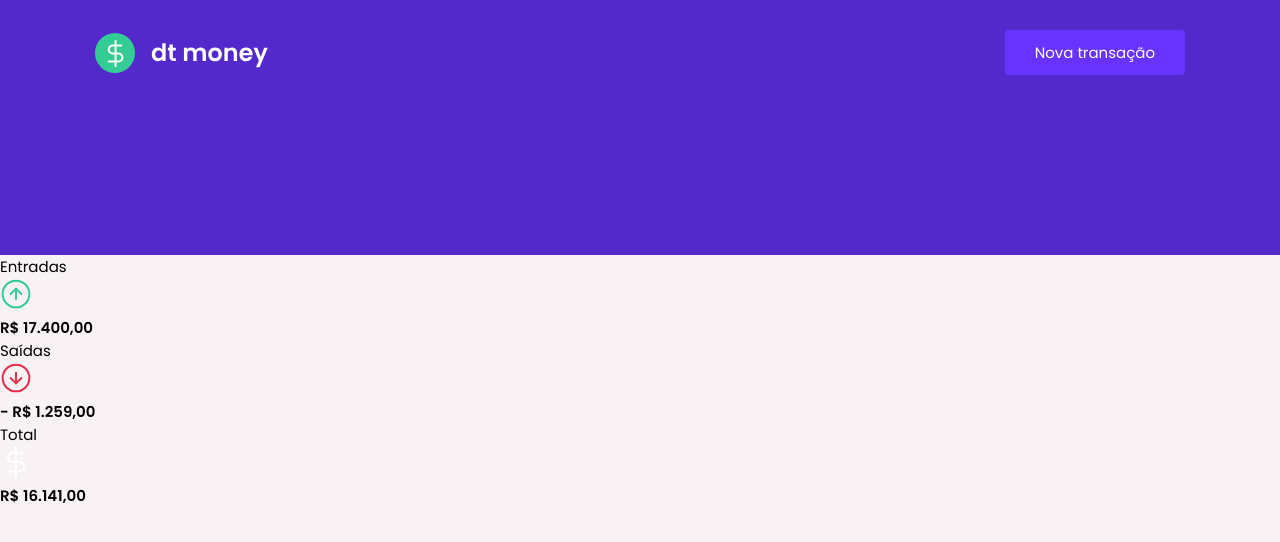
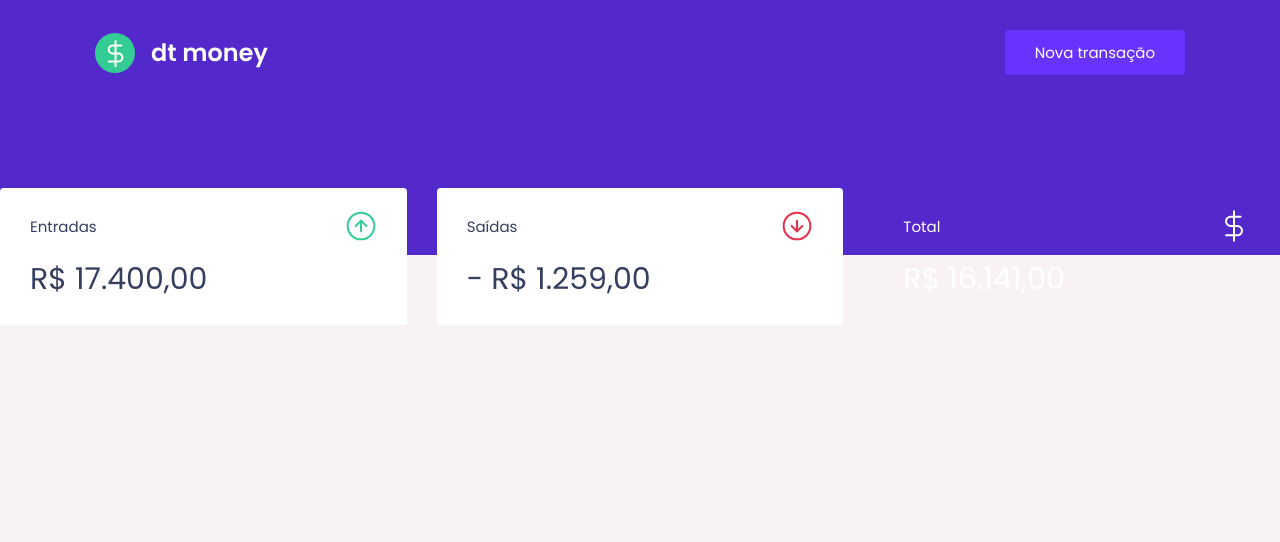
Before and after one commit to ellenassis/dtmoney, a React (Create React App) app: page / in a window 1280 px wide. Shown: the top 542 px of the page. Built offline with nearby package versions, Linux system fonts and the light colour scheme.

Commit message:
feat: add summary styles

```diff
--- a/src/components/Summary/styles.ts
+++ b/src/components/Summary/styles.ts
@@ -1,3 +1,35 @@
 import styled from "styled-components";
 
-export const Container = styled.div ``;
+export const Container = styled.div `
+    display: grid;
+    grid-template-columns: repeat(3, 1fr);
+    gap: 2rem;
+    margin-top: -4.5rem;
+
+    div {
+        background: var(--shape);
+        padding: 1.5rem 2rem;
+        border-radius: 0.25rem;
+        color: var(--text-title);
+    }
+
+    header {
+        display: flex;
+        align-items: center;
+        justify-content: space-between;
+    }
+
+    strong {
+        display: block;
+        margin-top: 1rem;
+        font-size: 2rem;
+        font-weight: normal;
+        line-height: 3rem;
+    }
+
+    .total {
+        background: var(--green);
+        color: var(--shape);
+    }
+
+`;
```
